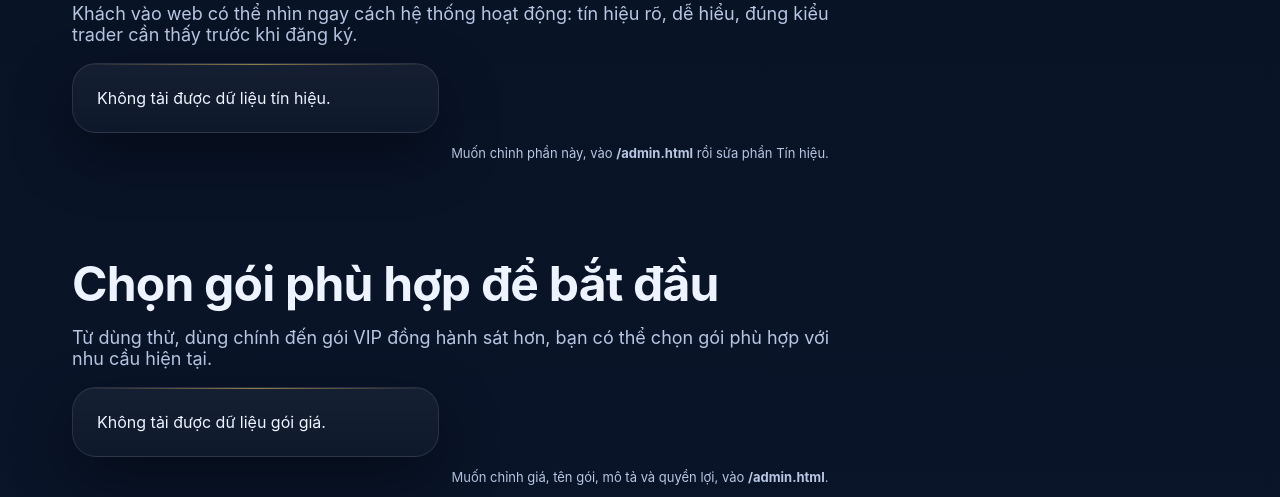
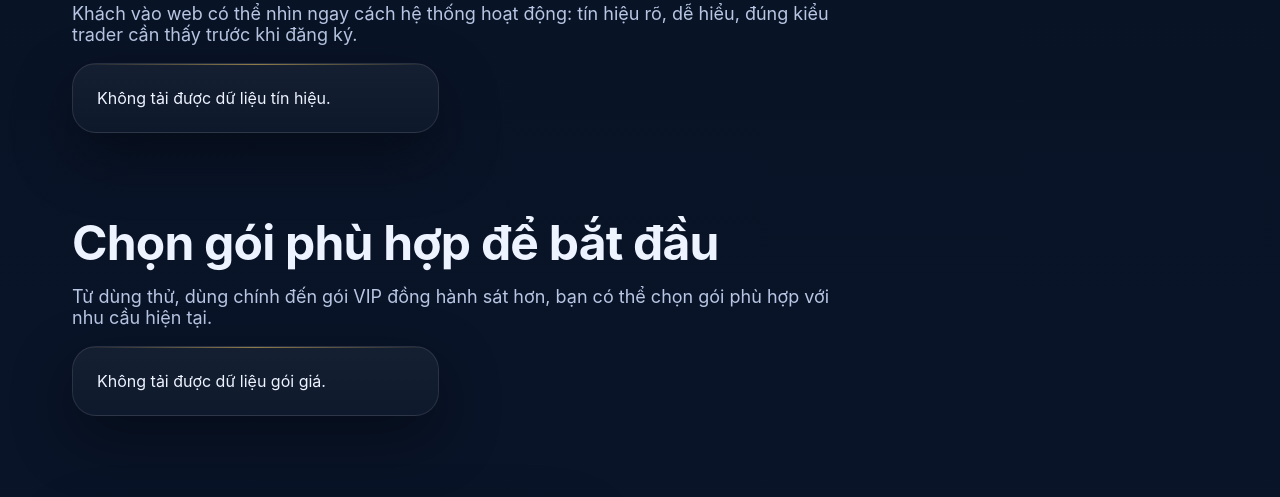
Before and after one commit to khanhforexgold-cloud/ARTMISBOT, a website: page public/index.html in a window 1280 px wide. Shown: the part 1424-1921 px from the top of the page. Drawn offline with Linux system fonts and the light colour scheme; no server answers.

Commit message:
Update index.html

```diff
--- a/public/index.html
+++ b/public/index.html
@@ -423,7 +423,7 @@
         <p class="desc">Khách vào web có thể nhìn ngay cách hệ thống hoạt động: tín hiệu rõ, dễ hiểu, đúng kiểu trader cần thấy trước khi đăng ký.</p>
       </div>
       <div class="signal-grid" id="signalGrid"></div>
-      <p class="admin-tip">Muốn chỉnh phần này, vào <strong>/admin.html</strong> rồi sửa phần Tín hiệu.</p>
+
     </div>
   </section>
 
@@ -435,7 +435,7 @@
         <p class="desc">Từ dùng thử, dùng chính đến gói VIP đồng hành sát hơn, bạn có thể chọn gói phù hợp với nhu cầu hiện tại.</p>
       </div>
       <div class="pricing" id="packageGrid"></div>
-      <p class="admin-tip">Muốn chỉnh giá, tên gói, mô tả và quyền lợi, vào <strong>/admin.html</strong>.</p>
+
     </div>
   </section>
 
```
